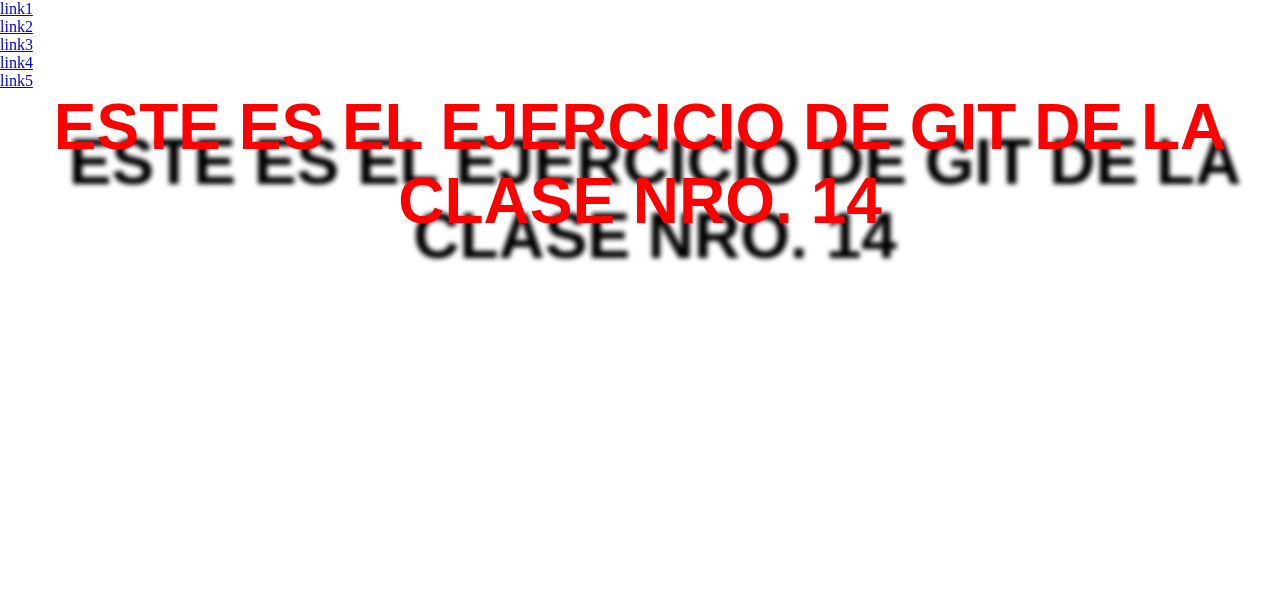
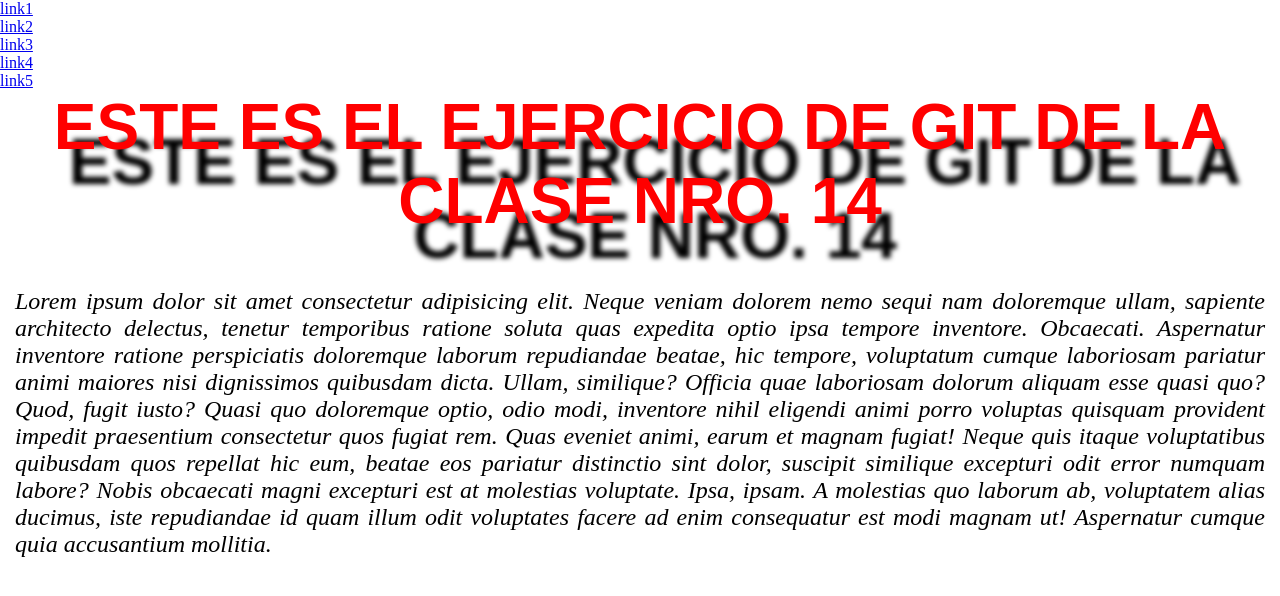
Before and after one commit to juancel/juancel, a plain HTML site: page index.html in a window 1280 px wide. Drawn offline with Linux system fonts and the light colour scheme.

Commit message:
incluye parrafo y su estilo

```diff
--- a/estilos.css
+++ b/estilos.css
@@ -12,3 +12,12 @@ h1{
     font-family: fantasy;
     text-shadow: 15px 35px 5px black ;
 }
+
+p{
+    margin-top: 50px;
+    margin-left: 15px;
+    margin-right: 15px;
+    font-style: italic;
+    text-align: justify;
+    font-size: 1.5em;
+}
--- a/index.html
+++ b/index.html
@@ -22,6 +22,11 @@
 
     <main>
         <h1>este es el ejercicio de git de la clase nro. 14</h1>
+        <p>Lorem ipsum dolor sit amet consectetur adipisicing elit. Neque veniam dolorem nemo sequi nam doloremque ullam, sapiente architecto delectus, tenetur temporibus ratione soluta quas expedita optio ipsa tempore inventore. Obcaecati.
+        Aspernatur inventore ratione perspiciatis doloremque laborum repudiandae beatae, hic tempore, voluptatum cumque laboriosam pariatur animi maiores nisi dignissimos quibusdam dicta. Ullam, similique? Officia quae laboriosam dolorum aliquam esse quasi quo?
+        Quod, fugit iusto? Quasi quo doloremque optio, odio modi, inventore nihil eligendi animi porro voluptas quisquam provident impedit praesentium consectetur quos fugiat rem. Quas eveniet animi, earum et magnam fugiat!
+        Neque quis itaque voluptatibus quibusdam quos repellat hic eum, beatae eos pariatur distinctio sint dolor, suscipit similique excepturi odit error numquam labore? Nobis obcaecati magni excepturi est at molestias voluptate.
+        Ipsa, ipsam. A molestias quo laborum ab, voluptatem alias ducimus, iste repudiandae id quam illum odit voluptates facere ad enim consequatur est modi magnam ut! Aspernatur cumque quia accusantium mollitia.</p>
 
     </main>
 
```
